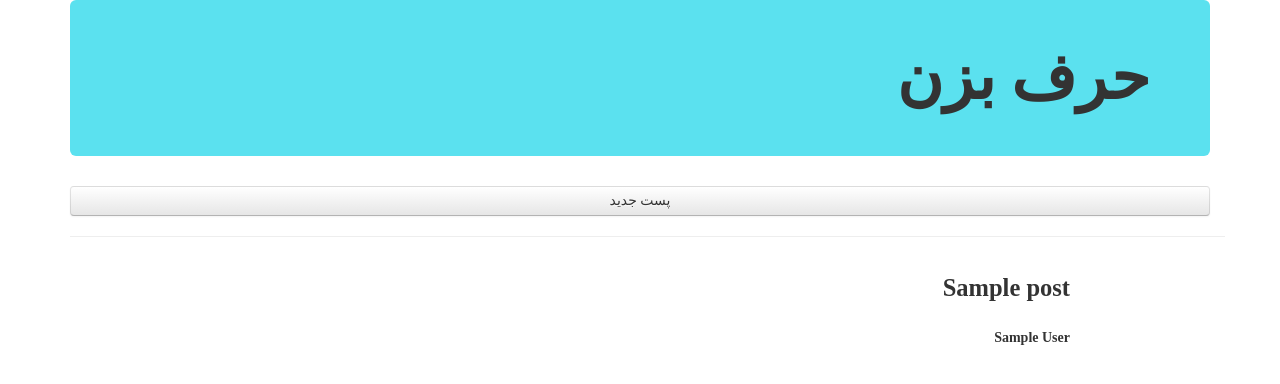
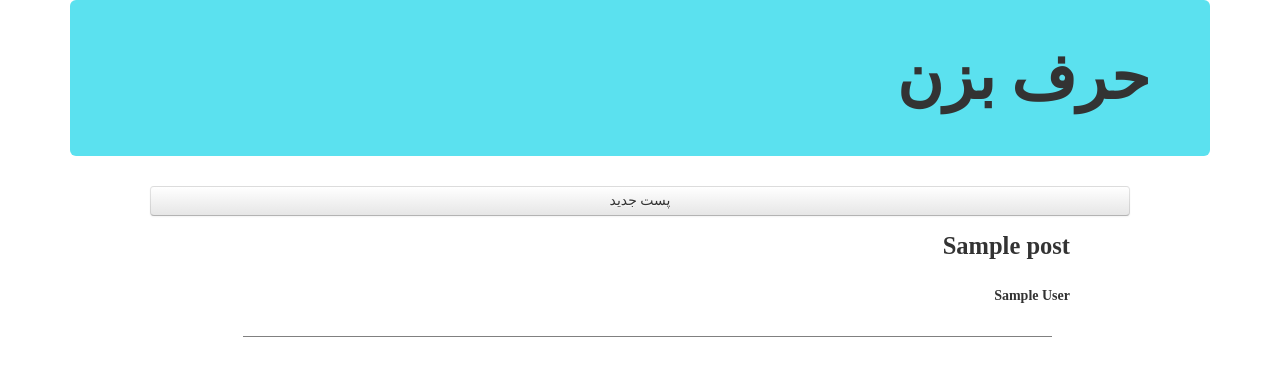
Before and after one commit to ZirZam-n/harf_bezan, a Django app: page / in a window 1280 px wide. Shown: the top 384 px of the page. Run offline with Django 3.2, Linux system fonts and the light colour scheme; tables that the repository leaves empty hold one stand-in row (values such as "Sample post"); some libraries are stand-ins or nearby versions; some web fonts are replaced.

Commit message:
Change hr and new post button width

```diff
--- a/src/blog/templates/blog/index.html
+++ b/src/blog/templates/blog/index.html
@@ -27,7 +27,6 @@
     <div class="row">
         <div class="col-sm-12">
             {% for post in posts_list %}
-            <hr>
             <div class="row">
                 <div class="post">
                     <div class="col-sm-2"></div>
@@ -49,6 +48,7 @@
                     <div class="col-sm-2"></div>
                 </div>
             </div>
+            <hr class="separator">
             {% endfor %}
         </div>
     </div>
--- a/src/static/css/style.css
+++ b/src/static/css/style.css
@@ -23,9 +23,20 @@ body {
 }
 
 .new-post-button {
-    width: 100%;
+    width: 86%;
+    margin-right: 7%;
     vertical-align: center;
 }
 
 .post-text {
 }
+
+.separator {
+    display: block;
+    height: 1px;
+    border: 0;
+    border-top: 1px solid grey;
+    padding: 0;
+    width: 70%;
+    margin-right: 15%;
+}
```
